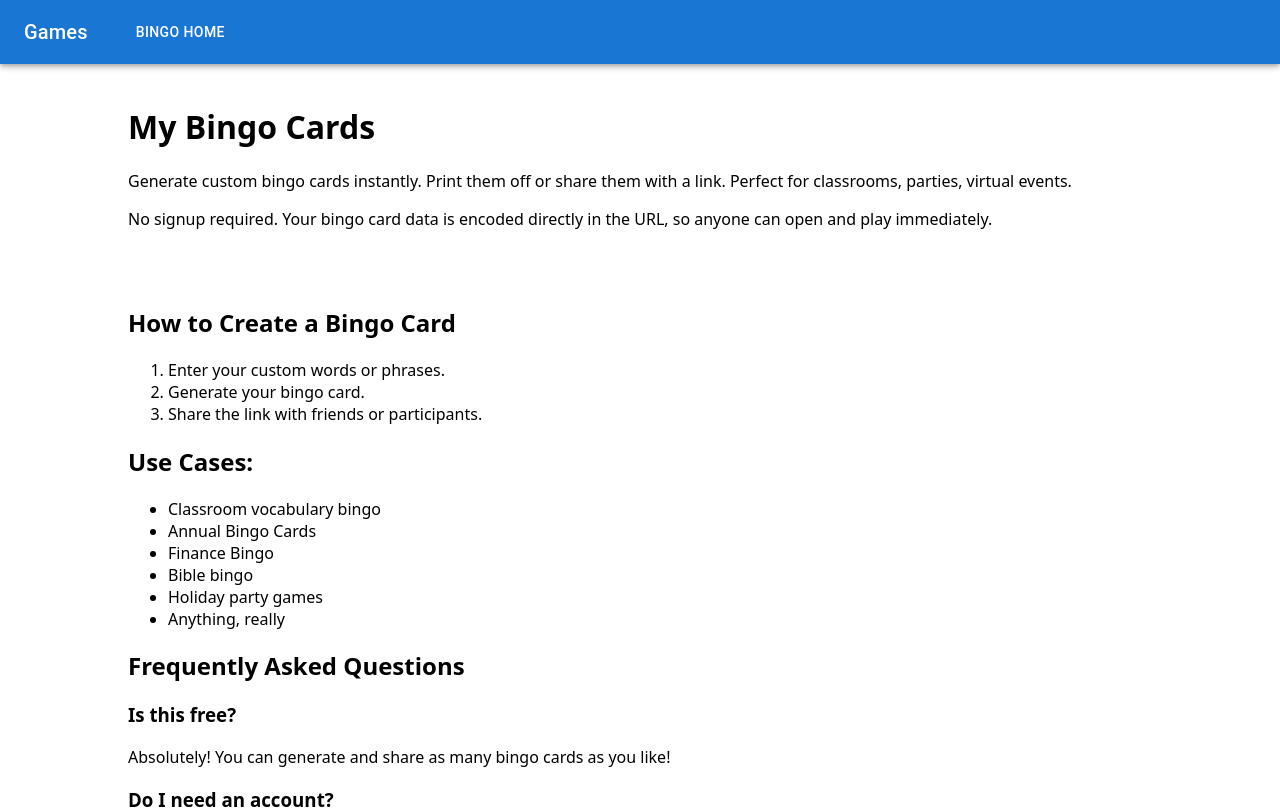
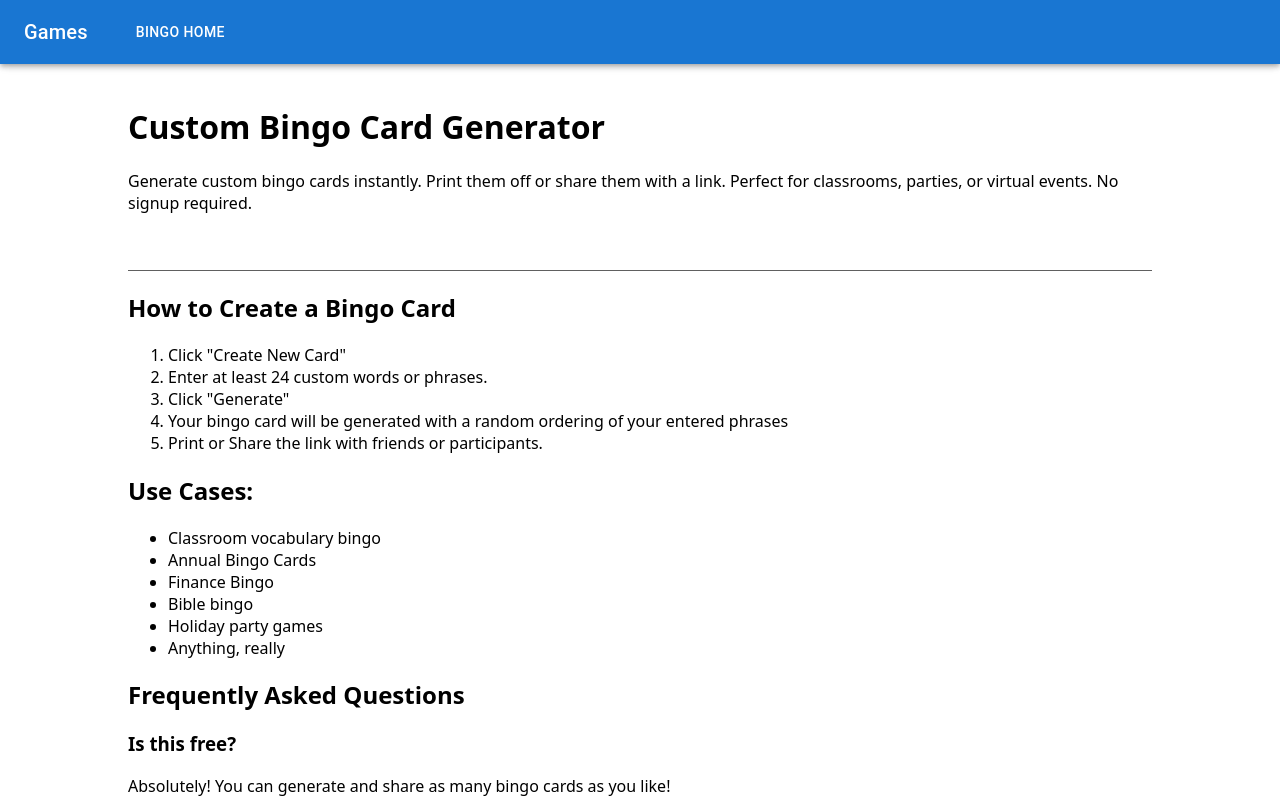
Before and after one commit to hagensv-web/games, a Next.js app: page /games/bingo in a window 1280 px wide. Shown: the top 809 px of the page. Built offline with nearby package versions, Linux system fonts and the light colour scheme; what @mui/material-nextjs would draw is missing.

Commit message:
Improve content

```diff
--- a/src/app/bingo/page.tsx
+++ b/src/app/bingo/page.tsx
@@ -1,9 +1,6 @@
 import { Metadata } from "next";
 import Box from "@mui/material/Box";
-import Button from "@mui/material/Button";
 import Spacer from "@/components/Spacer";
-import { editCard } from "@/utility/bingo/navigation";
-import { createBingoCard } from "@/utility/bingo/bingo_storage";
 import CardListingGrid from "@/components/bingo/CardListingGrid";
 
 
@@ -15,20 +12,19 @@ export const metadata: Metadata = {
 export default function Page() {
     return <Box sx={{ margin: { xs: "0 5%", md: "0 10%" }}}>
     <main>
-      <h1>My Bingo Cards</h1>
+      <h1>Custom Bingo Card Generator</h1>
       <section>
-        <p>Generate custom bingo cards instantly. Print them off or share them with a link. Perfect for classrooms, parties, virtual events.</p>
-        <p>No signup required. Your bingo card data is encoded directly in the URL, so anyone can open and play immediately.</p>
+        <p>Generate custom bingo cards instantly. Print them off or share them with a link. Perfect for classrooms, parties, or virtual events. No signup required.</p>
       </section>
-      {/* <Button variant="contained" onClick={() => window.location.href = editCard(createBingoCard())}>Create New Card</Button> */}
-      <Spacer height="20px" />
       <CardListingGrid />
-      <Spacer height="20px" />
+      <Spacer height="40px" style={{ borderBottom: "1px solid #606060" }}/>
       <h2>How to Create a Bingo Card</h2>
       <ol>
-        <li>Enter your custom words or phrases.</li>
-        <li>Generate your bingo card.</li>
-        <li>Share the link with friends or participants.</li>
+        <li>Click "Create New Card"</li>
+        <li>Enter at least 24 custom words or phrases.</li>
+        <li>Click "Generate"</li>
+        <li>Your bingo card will be generated with a random ordering of your entered phrases</li>
+        <li>Print or Share the link with friends or participants.</li>
       </ol>
 
       <h2>Use Cases:</h2>
```
